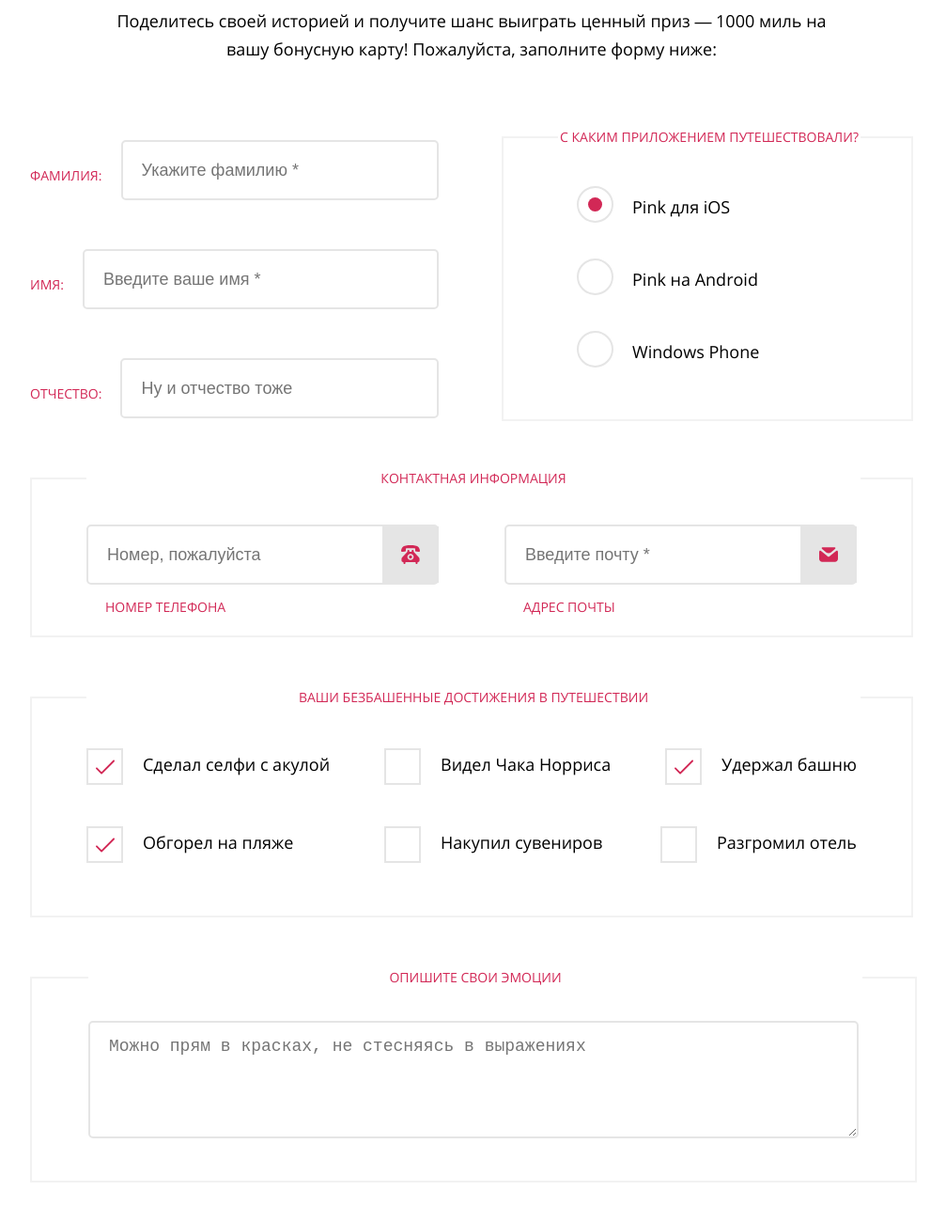
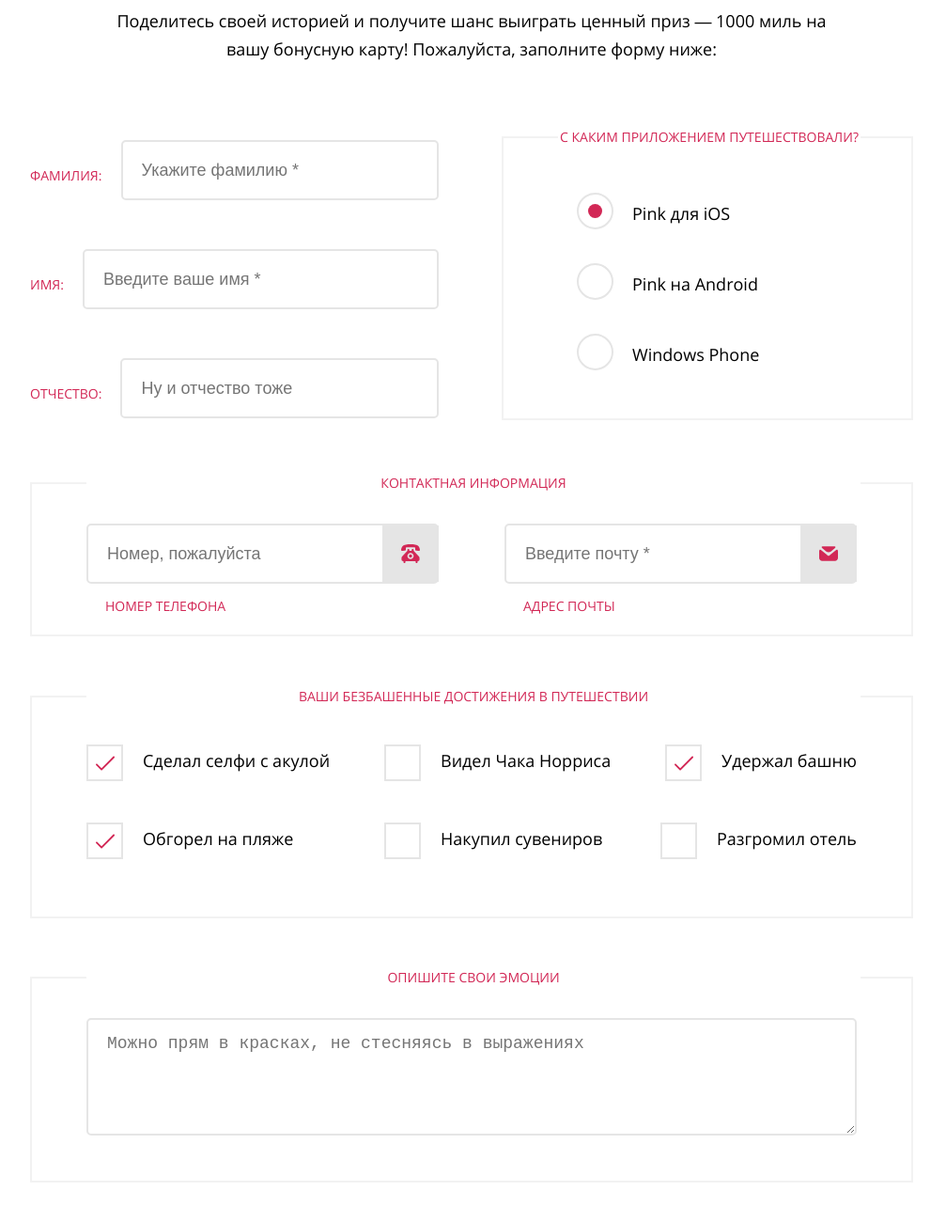
Before and after one commit to almiravotrina/625577-pink, a plain HTML site: page source/form.html in a window 1280 px wide. Shown: the part 480-1780 px from the top of the page at 94% size, without its empty margins (138-1145 px from the left). Drawn offline with nearby package versions, Linux system fonts and the light colour scheme; files that its build step writes are made by us from their sources.

Commit message:
Исправляет svg на главной странице и блоки в form.html

```diff
--- a/source/form.html
+++ b/source/form.html
@@ -160,7 +160,7 @@
             Поделитесь своей историей и получите шанс выиграть ценный приз &#8212; 1000 миль на вашу бонусную карту!
             <span>Пожалуйста, заполните форму ниже:</span>
           </p>
-          <form class="user-form__form" action="https://echo.htmlacademy.ru" method="post">
+          <div class="user-form__form" action="https://echo.htmlacademy.ru" method="post">
             <section class="user-form__info">
               <h2 class="visually-hidden">Личная информация</h2>
               <div class="user-form__item">
@@ -177,7 +177,7 @@
               </div>
             </section>
             <div class="user-form__achievement-container" >
-              <fieldset class="user-form__achievement fieldset">
+              <fieldset class="fieldset">
                 <legend class="user-form__legend">
                   Ваши безбашенные<br> достижения в путешествии
                 </legend>
@@ -209,7 +209,8 @@
                 </div>
               </fieldset>
             </div>
-            <fieldset class="user-form__contacts fieldset">
+            <div class="user-form__contacts">
+              <fieldset class="fieldset">
                 <legend class="user-form__legend">Контактная информация</legend>
                 <div class="user-form__contacts-wrapper">
                   <div class="user-form__item">
@@ -222,8 +223,9 @@
                   </div>
                 </div>
               </fieldset>
+            </div>
             <div class="user-form__application-container" >
-              <fieldset class="user-form__item user-form__application fieldset">
+              <fieldset class="fieldset">
                 <legend class="user-form__legend">
                   С каким приложением путешествовали?
                 </legend>
@@ -243,12 +245,14 @@
                 </div>
               </fieldset>
             </div>
-            <fieldset class="user-form__description fieldset">
+            <div  class="user-form__description">
+              <fieldset class="fieldset">
                 <legend class="user-form__legend">
                   Опишите свои эмоции
                 </legend>
                 <textarea class="user-form__input" name="emotions" placeholder="Mожно прям в красках, не стесняясь в выражениях"></textarea>
               </fieldset>
+            </div>
             <div class="user-form__item">
               <button class="user-form__button button button--form" type="submit">Отправить форму</button>
               <p class="user-form__tip">
--- a/source/less/blocks/advantages.less
+++ b/source/less/blocks/advantages.less
@@ -36,6 +36,8 @@
 }
 
 .advantages__description {
+  width: 100%;
+  box-sizing: border-box;
   padding: 0;
   padding-top: 11px;
   margin: 0;
--- a/source/less/blocks/contacts.less
+++ b/source/less/blocks/contacts.less
@@ -129,24 +129,16 @@
   }
 
   .contacts__text {
-    width: max-content;
+    width: 27%;
     margin: 0;
 
     &:nth-child(3) {
       order: 1;
     }
 
-    &:last-child {
-      padding-left: 40px;
-    }
-
     br {
       display: inline;
     }
-  }
-
-  .contacts__text:first-of-type {
-    margin-left: 18px;
   }
 
   .contacts__label {
--- a/source/less/blocks/content-header.less
+++ b/source/less/blocks/content-header.less
@@ -54,8 +54,8 @@
 
 .content-header__title {
   margin: 94px auto 0 auto;
+  width: 100%;
   padding: 0;
-  padding-left: 5px;
   text-align: center;
   font-size: 24px;
   font-weight: lighter;
--- a/source/less/blocks/editor.less
+++ b/source/less/blocks/editor.less
@@ -39,8 +39,13 @@
 }
 
 .editor__range-scale {
+  height: 1px;
+  background-color: @dark-blue;
+}
+
+
+.editor__range-scale--active {
   height: 2px;
-  background-color: @dark-blue;
 }
 
 .editor__range-toggle {
@@ -55,6 +60,10 @@
   box-sizing: border-box;
   border-radius: 50%;
   cursor: pointer;
+}
+
+.editor__range-toggle--active {
+  background-color: @pink;
 }
 
 @media (max-width: @mobile-only-width) {
--- a/source/less/blocks/main-nav.less
+++ b/source/less/blocks/main-nav.less
@@ -31,7 +31,7 @@
   margin-left: auto;
   cursor: pointer;
   border: none;
-  background-color: inherit;
+  background-color: transparent;
   padding: 0;
 }
 
--- a/source/less/blocks/page-footer.less
+++ b/source/less/blocks/page-footer.less
@@ -38,10 +38,10 @@
   &::before {
     position: absolute;
     content: url("../img/icon-map-marker.svg");
-    width: 100%;
+    width: 36px;
     height: 36px;
     top: 122%;
-    left: 0;
+    left: 50%;
   }
 
   &::after {
--- a/source/less/blocks/user-form.less
+++ b/source/less/blocks/user-form.less
@@ -54,7 +54,7 @@
 .user-form__contacts {
   display: flex;
   flex-direction: column;
-  margin: 20px 20px 40px 20px;
+  margin: 21px 20px 42px 20px;
 }
 
 .user-form__achievement-container,
@@ -67,12 +67,13 @@
   display: flex;
   flex-direction: column;
   padding: 18px 20px 0 20px;
-  margin: 40px 0 35px 0;
+  margin: 22px 0 35px 0;
 
   .user-form__input {
     width: 280px;
     min-height: 200px;
     padding: 10px 20px;
+    margin-top: 14px;
   }
 }
 
@@ -110,11 +111,6 @@
   }
 }
 
-.user-form__achievement,
-.user-form__application {
-  margin: 0;
-}
-
 .user-form__legend {
   width: 100%;
   line-height: 18px;
@@ -126,6 +122,8 @@
 .user-form__checkbox-area {
   display: flex;
   flex-direction: column;
+  padding-top: 40px;
+  padding-bottom: 42px;
 
   .user-form__checkbox {
     margin: 24px 0;
@@ -181,9 +179,11 @@
 .user-form__radio-area {
   display: flex;
   flex-direction: column;
+  padding-top: 35px;
+  padding-bottom: 45px;
 
   .user-form__radio {
-    margin: 20px 0 22px 0;
+    margin: 20px 0 20px 0;
 
     &:first-child {
       margin-top: 0;
@@ -236,7 +236,7 @@
 }
 
 .user-form__button {
-  margin: 12px 20px;
+  margin: 9px 20px;
 }
 
 .user-form__tip {
@@ -282,17 +282,15 @@
     }
   }
 
-  .user-form__achievement {
-    margin: 0;
-  }
-
   .user-form__label {
     padding-left: 0;
   }
 
   .user-form__checkbox-area {
     margin-top: 0;
-    margin-bottom: 30px;
+    margin-bottom: 0;
+    padding-top: 20px;
+    padding-bottom: 32px;
 
     label {
       padding-left: 60px;
@@ -318,6 +316,10 @@
     order: -1;
     margin: 20px;
     margin-top: 26px;
+
+    .user-form__contacts-wrapper {
+      margin-top: 21px;
+    }
 
     .user-form__item {
       flex-direction: column-reverse;
@@ -363,16 +365,14 @@
     background-color: @white;
   }
 
-  .user-form__application {
-    margin: 0;
-  }
 
   .user-form__radio-area {
-    margin-top: 10px;
-    margin-bottom: 32px;
+    margin-top: 0;
+    margin-bottom: 0;
+    padding-bottom: 30px;
 
     .user-form__radio {
-      margin: 20px 0 22px 0;
+      margin: 20px 0 20px 0;
 
       &:first-child {
         margin-top: 0;
@@ -389,24 +389,25 @@
   }
 
   .user-form__description {
-    padding: 33px 60px 50px 60px;
-    margin: 40px 20px 45px 20px;
+    padding: 42px 20px 0 20px;
+    margin: 0;
 
     .user-form__input {
       width: 497px;
       min-height: 198px;
+      margin-bottom: 21px;
     }
   }
 
   .user-form__button {
-    margin: 25px 20px 0 20px;
+    margin: 66px 20px 0 20px;
     width: 300px;
   }
 
   .user-form__tip {
     margin-left: auto;
-    margin-right: 20px;
-    margin-top: 40px;
+    margin-right: 16px;
+    margin-top: 84px;
   }
 
   .user-form__form > .user-form__item:last-of-type {
@@ -458,8 +459,6 @@
     margin-top: 10px;
 
     .user-form__radio-area {
-      margin-top: 8px;
-      margin-bottom: 34px;
       margin-left: 20px;
     }
   }
@@ -467,6 +466,7 @@
   .user-form__contacts {
     width: 940px;
     margin: 0;
+    margin-top: 30px;
     margin-bottom: 25px;
     padding-bottom: 10px;
 
@@ -476,6 +476,8 @@
       flex-direction: row;
       justify-content: space-between;
       flex-wrap: wrap;
+      margin-top: 14px;
+      margin-bottom: -10px;
     }
 
     .user-form__item {
@@ -492,13 +494,7 @@
 
   .user-form__achievement-container {
     width: 940px;
-    padding: 30px 0 15px 0;
-
-
-    .user-form__achievement {
-      width: 820px;
-      padding-bottom: 15px;
-    }
+    padding: 20px 0 15px 0;
   }
 
   .user-form__checkbox-area {
@@ -509,7 +505,7 @@
     flex-wrap: wrap;
     padding: 0;
     margin-bottom: 45px;
-    margin-top: 5px;
+    margin-top: 22px;
     box-sizing: border-box;
 
     .user-form__checkbox {
@@ -531,7 +527,9 @@
     width: 940px;
     margin-left: 0;
     margin-right: 0;
-    padding: 37px 60px 45px 60px;
+    padding: 0;
+    margin-top: 39px;
+    margin-bottom: 42px;
 
     .user-form__input {
       width: 820px;
--- a/source/less/global/buttons.less
+++ b/source/less/global/buttons.less
@@ -111,10 +111,10 @@
 .button-editor {
   width: 60px;
   height: 60px;
-
   padding: 0;
   margin: 0 15px;
 
+  outline: none;
   border: none;
   fill: @grey;
   background-color: inherit;
@@ -134,10 +134,9 @@
     min-width: 260px;
   }
 
-  .button-editor {
+  .button-editor svg {
     width: 30px;
     height: 30px;
-    background-size: 30px 30px;
   }
 
   .button--margin {
@@ -148,10 +147,12 @@
 
 @media (min-width: @desktop-width) {
   .button-editor {
-    width: 45px;
-    height: 45px;
     margin: 0;
-    background-size: 45px 45px;
+
+    svg {
+      width: 45px;
+      height: 45px;
+    }
   }
 
   .button--margin {
--- a/source/less/global/default.less
+++ b/source/less/global/default.less
@@ -41,13 +41,15 @@ img {
 }
 
 fieldset {
+  display: block;
   border: none;
-  padding: 40px 0;
+  padding: 0;
+  margin: 0;
 }
 
 @media (min-width: @tablet-width) {
   fieldset {
     border: 2px solid @light-grey;
-    padding: 40px 58px 20px 58px;
+    padding: 20px 58px 20px 58px;
   }
 }
```
Also changed, not shown: source/photo.html (+3 -3 lines). Lines whose indentation alone changed are shown as unchanged.
